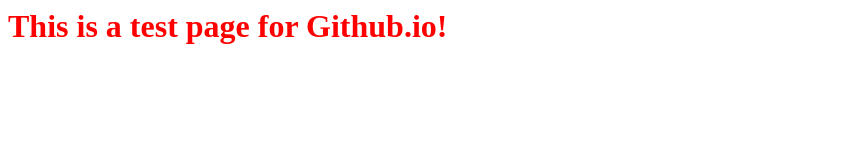
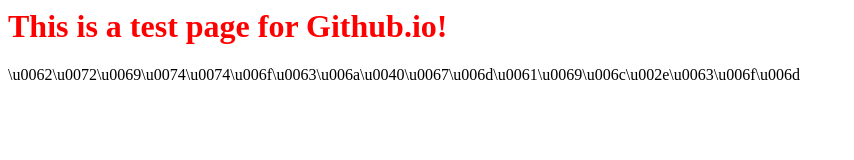
Before and after one commit to britto-rawdata/britto-rawdata.github.io, a plain HTML site: page index.html in a window 1280 px wide. Shown: the whole page, without its empty margins (0-854 px from the left). Drawn offline with Linux system fonts and the light colour scheme.

Commit message:
Adde encoded text.

```diff
--- a/index.html
+++ b/index.html
@@ -1 +1,2 @@
 <h1 style="color:red">This is a test page for Github.io!</h1>
+\u0062\u0072\u0069\u0074\u0074\u006f\u0063\u006a\u0040\u0067\u006d\u0061\u0069\u006c\u002e\u0063\u006f\u006d
```
